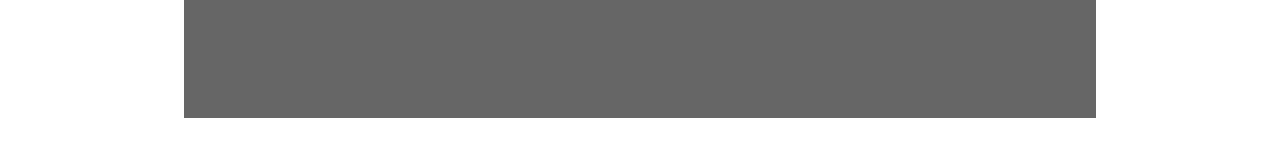
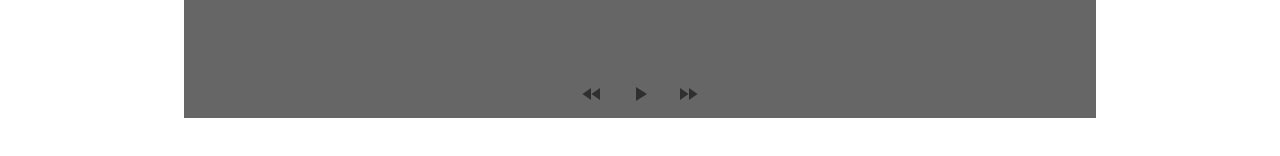
Before and after one commit to AnawaratneMANA/REACT_VIDEO_PLAYER, a React (Create React App) app: page / in a window 1280 px wide. Shown: the part 314-470 px from the top of the page. Built offline with nearby package versions, Linux system fonts and the light colour scheme.

Commit message:
Added playing controllers to the player.

```diff
--- a/src/App.js
+++ b/src/App.js
@@ -6,7 +6,11 @@ import ReactPlayer from "react-player";
 import {makeStyles} from "@material-ui/core/styles";
 import Grid from "@material-ui/core/Grid";
 import BookmarkIcon from "@material-ui/icons/Bookmark";
-
+import IconButton from "@material-ui/core/IconButton";
+import FastRewindIcon from "@material-ui/icons/FastRewind";
+import FastForwardIcon from "@material-ui/icons/FastForward";
+import PlayArrow from "@material-ui/icons/PlayArrow";
+import PauseIcon from "@material-ui/icons/Pause";
 const useStyles = makeStyles({
     playerWrapper: {
         width: "100%",
@@ -60,6 +64,19 @@ function App() {
                               </Button>
                           </Grid>
                       </Grid>
+                      <Grid container direction="row" alignItems="center" justify="center">
+                          <IconButton className={classes.controlIcons} aria-label="reqind">
+                                <FastRewindIcon fontSize="inherit"/>
+                          </IconButton>
+
+                          <IconButton className={classes.controlIcons} aria-label="reqind">
+                                <PlayArrow fontSize="inherit"/>
+                          </IconButton>
+
+                          <IconButton className={classes.controlIcons} aria-label="reqind">
+                                <FastForwardIcon fontSize="inherit"/>
+                          </IconButton>
+                      </Grid>
                   </div>
               </div>
           </Container>
```
